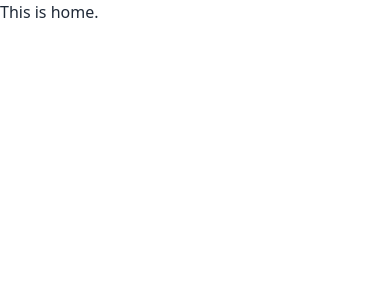
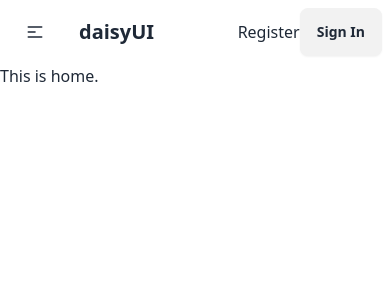
Before and after one commit to marufdev7/job-portal-client, a React (Vite) app: page / in a window 390 px wide. Shown: the top 300 px of the page. Built offline with nearby package versions, Linux system fonts and the light colour scheme.

Commit message:
navbar create

```diff
--- a/src/layout/MainLayout.jsx
+++ b/src/layout/MainLayout.jsx
@@ -1,9 +1,11 @@
 import React from 'react';
 import { Outlet } from 'react-router-dom';
+import Navbar from '../pages/shared/Navbar';
 
 const MainLayout = () => {
     return (
         <div className='max-w-7xl mx-auto'>
+            <Navbar/>
             <Outlet/>
         </div>
     );
--- a/src/pages/shared/Navbar.jsx
+++ b/src/pages/shared/Navbar.jsx
@@ -1,9 +1,47 @@
 import React from 'react';
+import { Link } from 'react-router-dom';
 
 const Navbar = () => {
+    const links = <>
+        <li><a>Item 1</a></li>
+        <li><a>Item 2</a></li>
+        <li><a>Item 3</a></li>
+    </>
     return (
-        <div>
-
+        <div className="navbar bg-base-100">
+            <div className="navbar-start">
+                <div className="dropdown">
+                    <div tabIndex={0} role="button" className="btn btn-ghost lg:hidden">
+                        <svg
+                            xmlns="http://www.w3.org/2000/svg"
+                            className="h-5 w-5"
+                            fill="none"
+                            viewBox="0 0 24 24"
+                            stroke="currentColor">
+                            <path
+                                strokeLinecap="round"
+                                strokeLinejoin="round"
+                                strokeWidth="2"
+                                d="M4 6h16M4 12h8m-8 6h16" />
+                        </svg>
+                    </div>
+                    <ul
+                        tabIndex={0}
+                        className="menu menu-sm dropdown-content bg-base-100 rounded-box z-[1] mt-3 w-52 p-2 shadow">
+                        {links}
+                    </ul>
+                </div>
+                <a className="btn btn-ghost text-xl">daisyUI</a>
+            </div>
+            <div className="navbar-center hidden lg:flex">
+                <ul className="menu menu-horizontal px-1">
+                    {links}
+                </ul>
+            </div>
+            <div className="navbar-end">
+                <Link to="/register">Register</Link>
+                <a className="btn">Sign In</a>
+            </div>
         </div>
     );
 };
```
